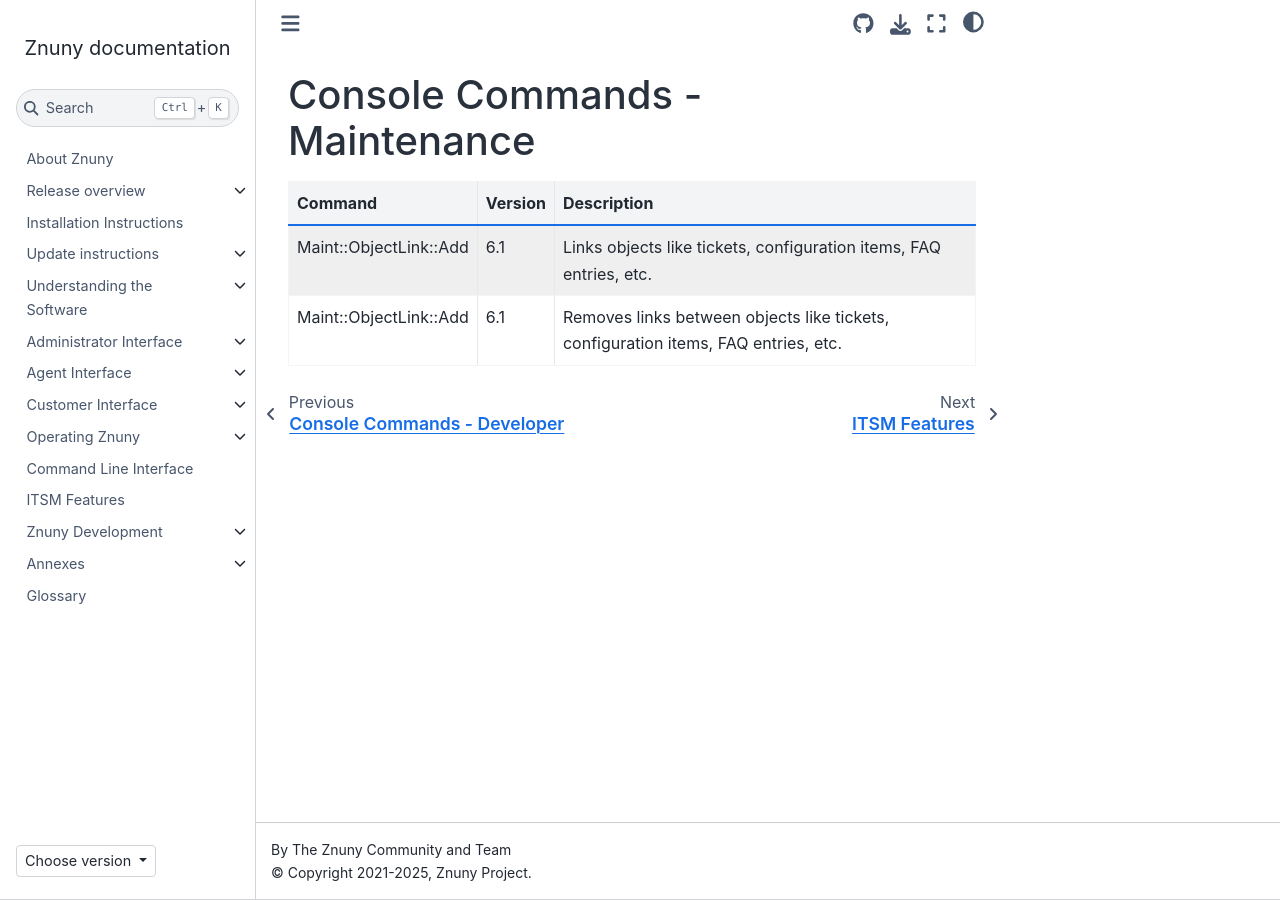
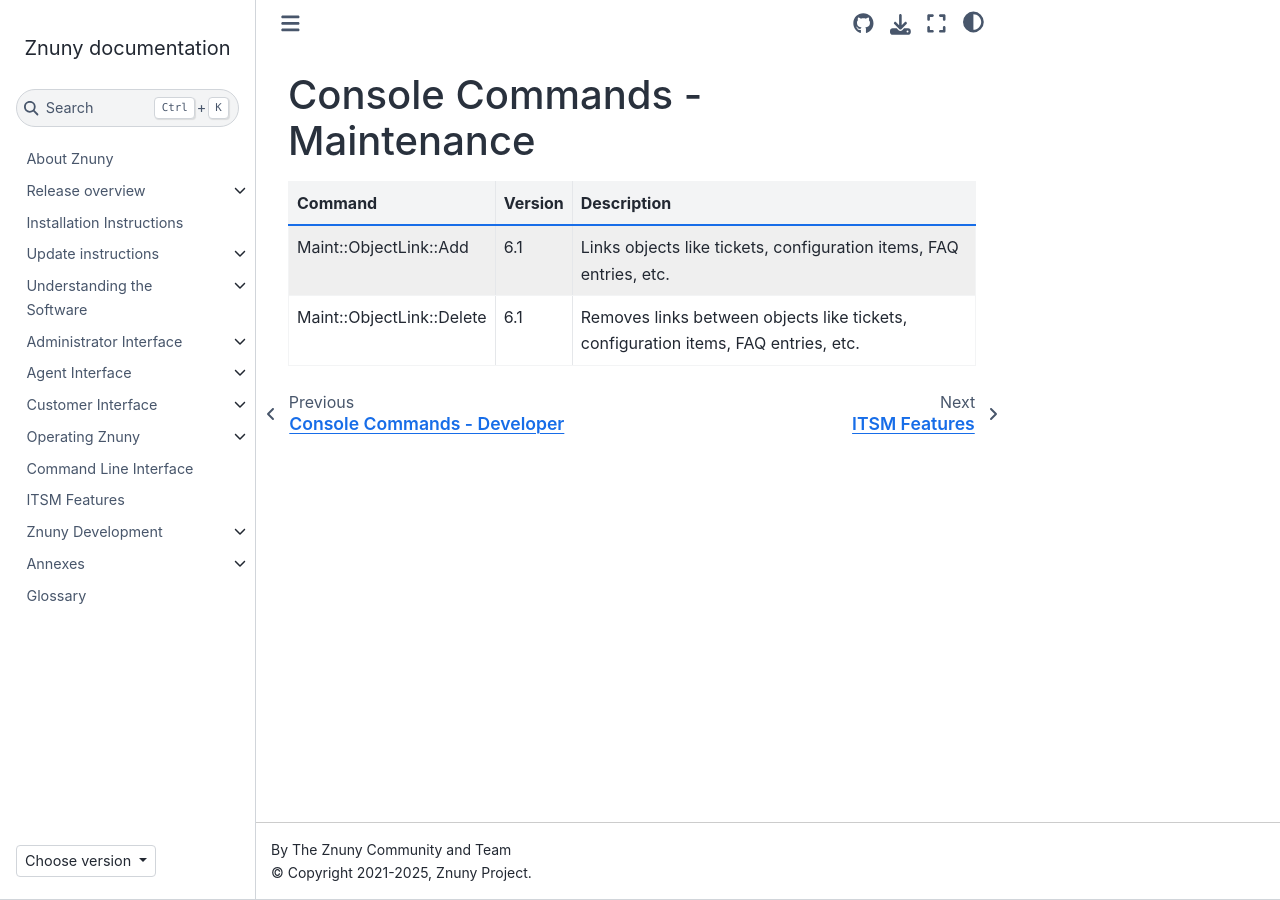
Before and after one commit to znuny/manual, a Sphinx documentation site: the page built from source/console/maintenance.rst, in a window 1280 px wide. Built offline with Sphinx 7.4.7 and the Sphinx Book theme 1.1.4, drawn with Linux system fonts in a browser that asks for light colours.

Commit message:
Resolve "Wrong console command listed"

```diff
--- a/source/console/maintenance.rst
+++ b/source/console/maintenance.rst
@@ -2,10 +2,10 @@
 Console Commands - Maintenance
 ###############################
 
-+------------------------+---------+------------------------------------------------------------------------------------+
-| Command                | Version | Description                                                                        |
-+========================+=========+====================================================================================+
-| Maint::ObjectLink::Add | 6.1     | Links objects like tickets, configuration items, FAQ entries, etc.                 |
-+------------------------+---------+------------------------------------------------------------------------------------+
-| Maint::ObjectLink::Add | 6.1     | Removes links between objects like tickets, configuration items, FAQ entries, etc. |
-+------------------------+---------+------------------------------------------------------------------------------------+
++---------------------------+---------+------------------------------------------------------------------------------------+
+| Command                   | Version | Description                                                                        |
++===========================+=========+====================================================================================+
+| Maint::ObjectLink::Add    | 6.1     | Links objects like tickets, configuration items, FAQ entries, etc.                 |
++---------------------------+---------+------------------------------------------------------------------------------------+
+| Maint::ObjectLink::Delete | 6.1     | Removes links between objects like tickets, configuration items, FAQ entries, etc. |
++---------------------------+---------+------------------------------------------------------------------------------------+
```
